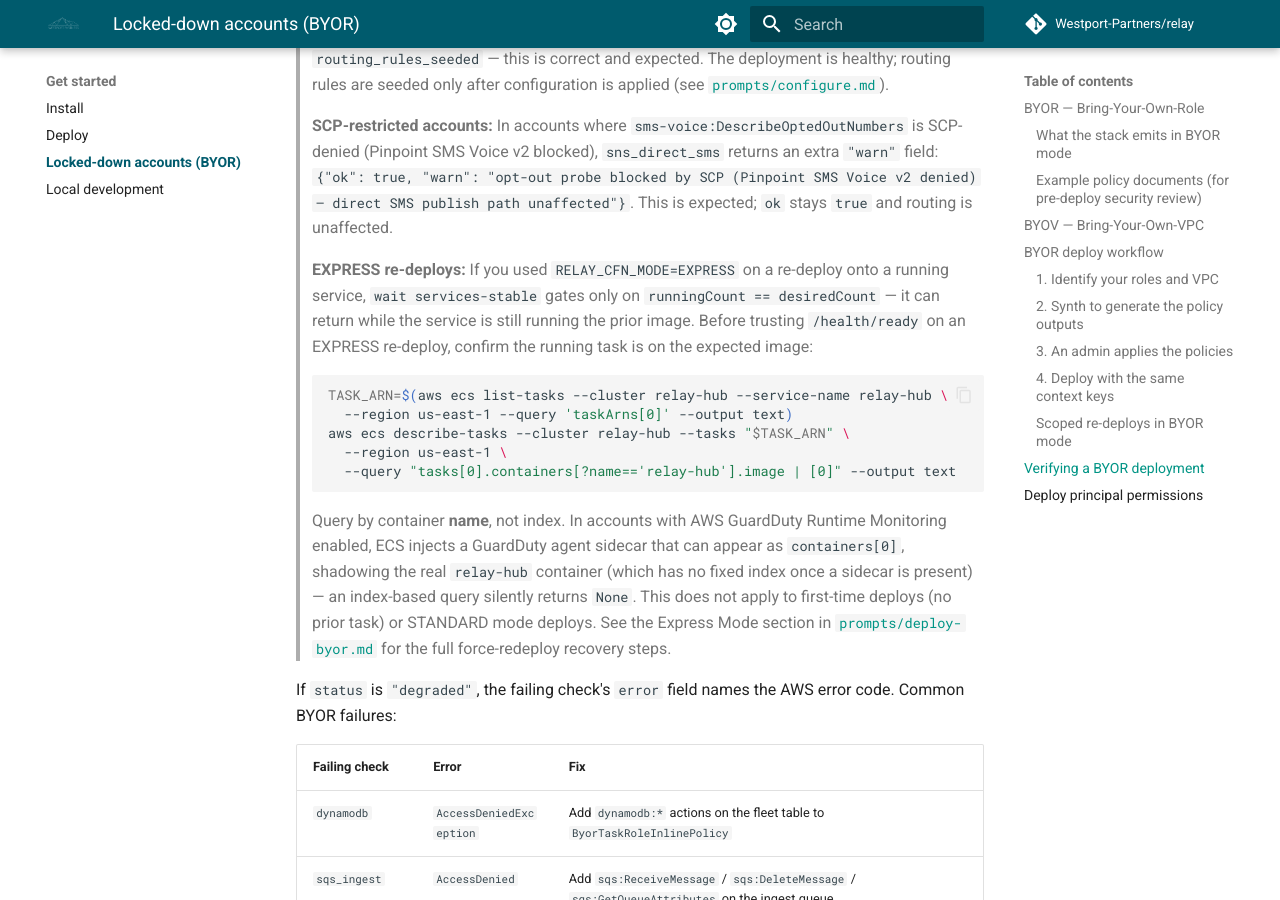
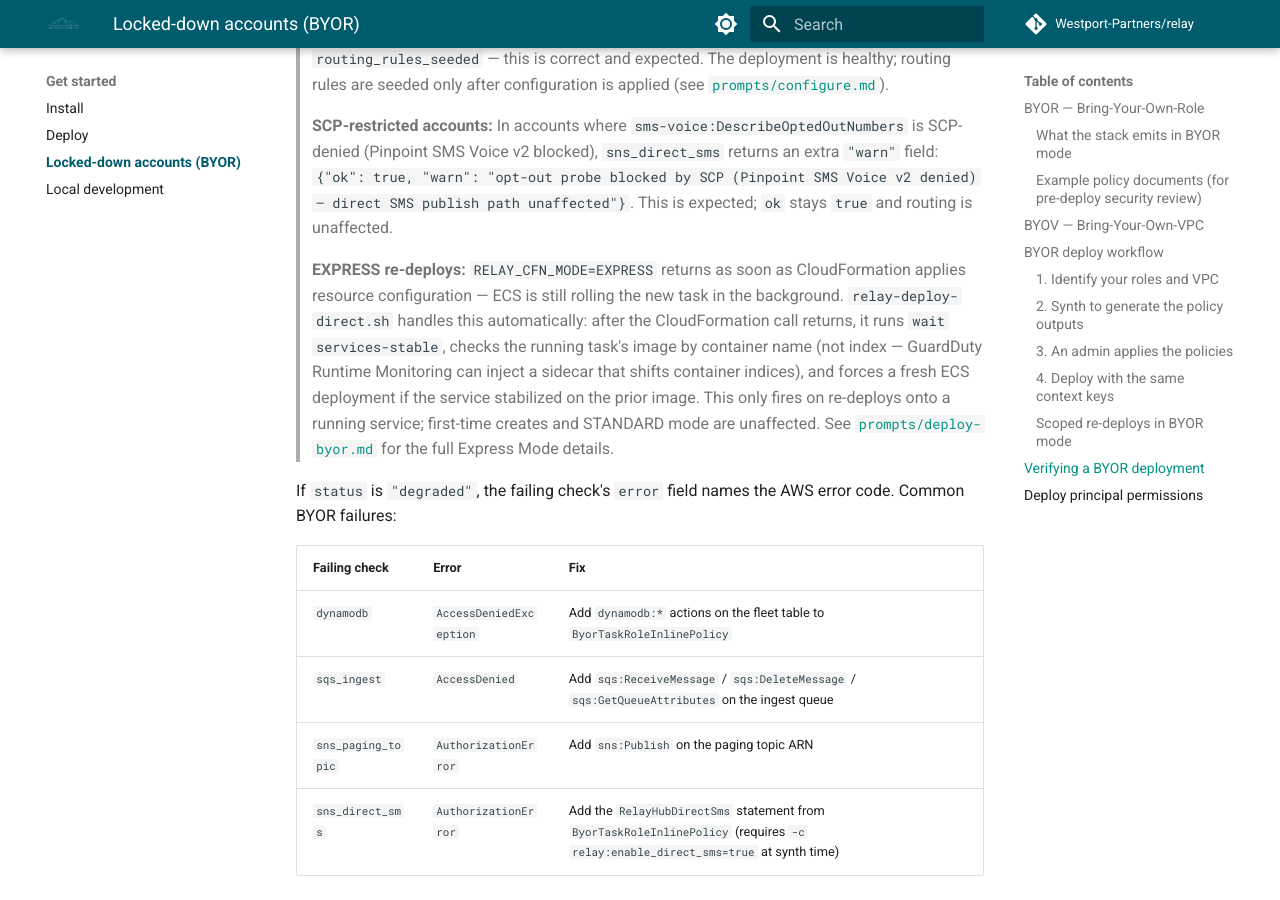
Before and after one commit to Westport-Partners/relay, an MkDocs documentation site: the page built from docs/byor.md, in a window 1280 px wide and 900 px high, scrolled down 9045 px. Built offline with MkDocs 1.6.1 and Material for MkDocs 9.7.7, drawn with Linux system fonts in a browser that asks for light colours; comment, search, counter and statistics services are not loaded.

Commit message:
fix(byor): auto-verify ECS image after EXPRESS deploy + run BYOV egress check from CDK context (ISSUE-6/7) (#119)
ISSUE-6: relay-deploy-direct.sh now gates on the ECS service after an
EXPRESS compute deploy — waits services-stable, confirms the running task
is on the expected image (name-based query, not index, for GuardDuty
sidecar compat), and if the service stabilized on the prior image forces
a fresh roll with the latest ACTIVE task definition and waits again.
Operators no longer need to run the manual verification snippet.

ISSUE-7: relay-preflight.sh no longer skips the byov-egress NAT/endpoint
scan when the VPC comes only from cdk.context.json (RELAY_VPC_ID unset).
The cached value IS the intended deploy VPC (operator ran a synth with
-c relay:vpc_id=...), so the real check now runs and records the source
in the result message. The only remaining skip is when no AWS region is
resolved (can't describe VPC resources).

Co-authored-by: Claude Sonnet 4.6 <noreply@anthropic.com>

````diff
--- a/docs/byor.md
+++ b/docs/byor.md
@@ -416,25 +416,16 @@ A healthy deployment returns:
 > Voice v2 denied) — direct SMS publish path unaffected"}`. This is expected; `ok`
 > stays `true` and routing is unaffected.
 
-> **EXPRESS re-deploys:** If you used `RELAY_CFN_MODE=EXPRESS` on a re-deploy onto
-> a running service, `wait services-stable` gates only on `runningCount ==
-> desiredCount` — it can return while the service is still running the prior image.
-> Before trusting `/health/ready` on an EXPRESS re-deploy, confirm the running task
-> is on the expected image:
-> ```bash
-> TASK_ARN=$(aws ecs list-tasks --cluster relay-hub --service-name relay-hub \
->   --region us-east-1 --query 'taskArns[0]' --output text)
-> aws ecs describe-tasks --cluster relay-hub --tasks "$TASK_ARN" \
->   --region us-east-1 \
->   --query "tasks[0].containers[?name=='relay-hub'].image | [0]" --output text
-> ```
-> Query by container **name**, not index. In accounts with AWS GuardDuty Runtime
-> Monitoring enabled, ECS injects a GuardDuty agent sidecar that can appear as
-> `containers[0]`, shadowing the real `relay-hub` container (which has no fixed
-> index once a sidecar is present) — an index-based query silently returns `None`.
-> This does not apply to first-time deploys (no prior task) or STANDARD mode deploys.
-> See the Express Mode section in [`prompts/deploy-byor.md`](https://github.com/Westport-Partners/relay/blob/main/prompts/deploy-byor.md)
-> for the full force-redeploy recovery steps.
+> **EXPRESS re-deploys:** `RELAY_CFN_MODE=EXPRESS` returns as soon as CloudFormation
+> applies resource configuration — ECS is still rolling the new task in the
+> background. `relay-deploy-direct.sh` handles this automatically: after the
+> CloudFormation call returns, it runs `wait services-stable`, checks the running
+> task's image by container name (not index — GuardDuty Runtime Monitoring can inject
+> a sidecar that shifts container indices), and forces a fresh ECS deployment if the
+> service stabilized on the prior image. This only fires on re-deploys onto a running
+> service; first-time creates and STANDARD mode are unaffected. See
+> [`prompts/deploy-byor.md`](https://github.com/Westport-Partners/relay/blob/main/prompts/deploy-byor.md)
+> for the full Express Mode details.
 
 If `status` is `"degraded"`, the failing check's `error` field names the AWS
 error code.  Common BYOR failures:
````
Also changed, not shown: prompts/deploy-byor.md (+15 -31 lines), 2 other files.
